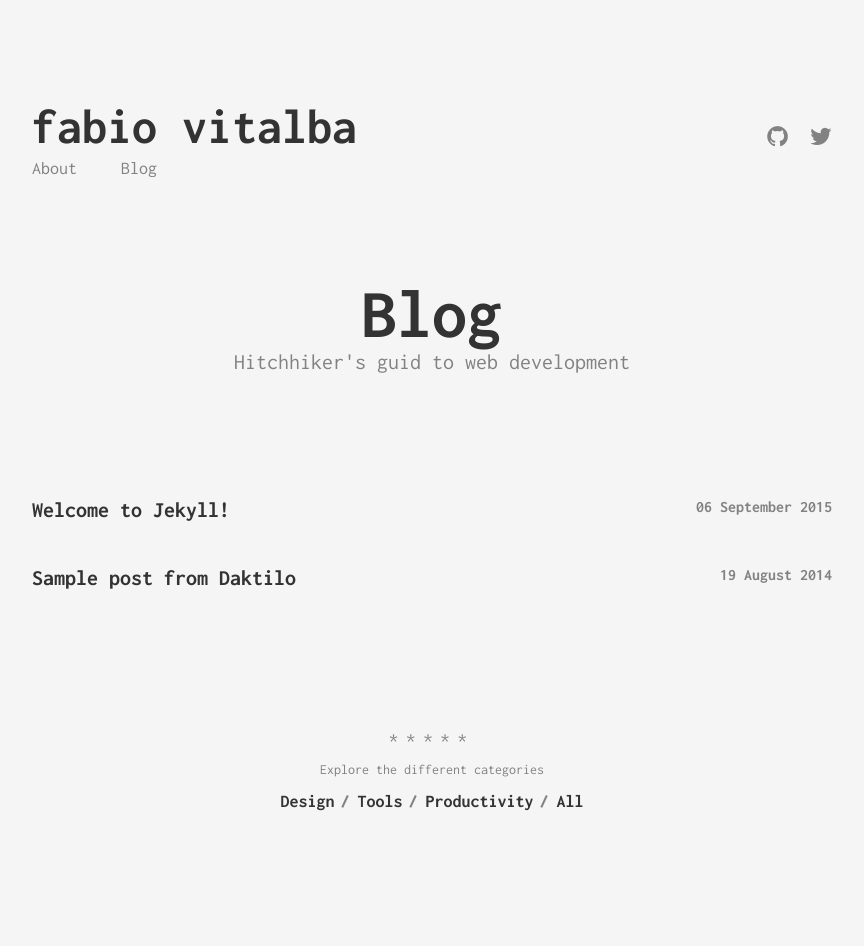
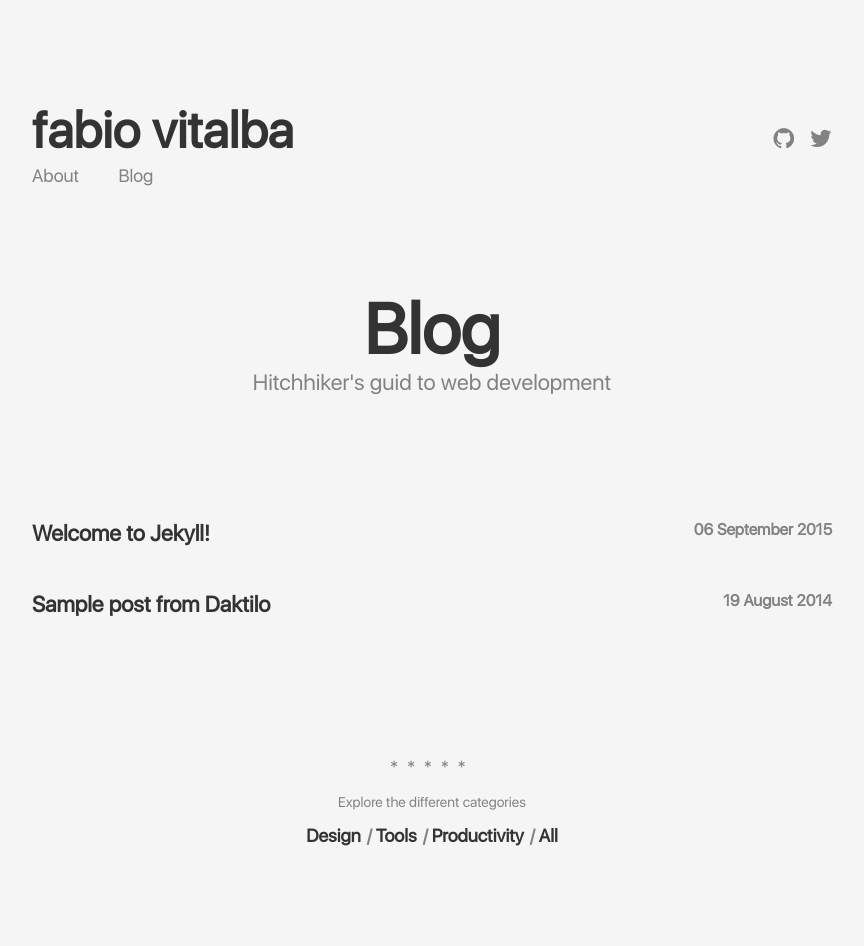
Before and after one commit to fabiovitalba/fabiovitalba.github.io, a Jekyll site: the page built from index.html, in a window 1280 px wide. Shown: the whole page, without its empty margins (208-1072 px from the left). Built offline with Jekyll 4.4.1, drawn with Linux system fonts in a browser that asks for light colours; before the commit the page ends 910 px from its top, so only the background shows below that.

Commit message:
Using a new Default Font for the Blog

```diff
--- a/_sass/_default.scss
+++ b/_sass/_default.scss
@@ -1,6 +1,11 @@
 /* =Base */
 body {
-    font-family: 'Inconsolata', ;
+    //font-family: 'San Francisco Display', 'Arial', ;
+    @font-face {
+      font-family: 'SanFranciscoDisplay'; /*a name to be used later*/
+      src: url('../assets/vendor/font-awesome/fonts/sanfranciscodisplay.ttf'); /*URL to font*/
+    }
+    font-family: 'SanFranciscoDisplay', 'Arial';
     color: $iron;
     background-color: $dorian;
 }
```
Also changed, not shown: assets/vendor/font-awesome/css/font-awesome.css.
